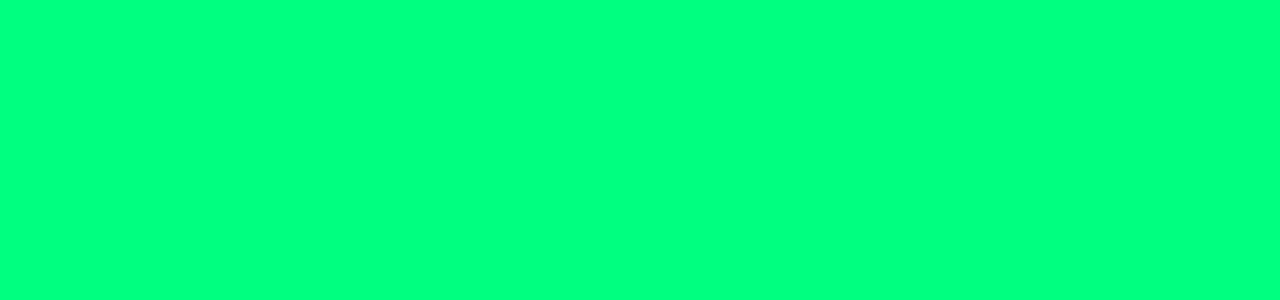
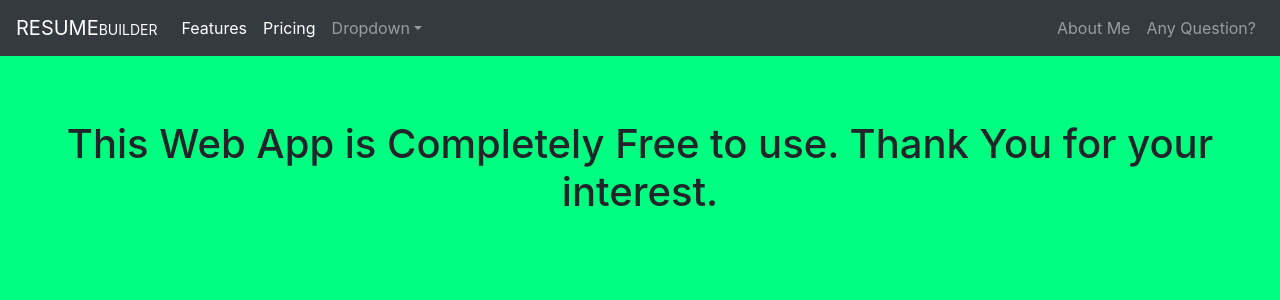
Before and after one commit to rezavai92/resume-builder-react-app, a React (Create React App) app: page /pricing in a window 1280 px wide. Shown: the top 300 px of the page. Built offline with nearby package versions, Linux system fonts and the light colour scheme.

Commit message:
pricing and features added

```diff
--- a/src/App.js
+++ b/src/App.js
@@ -8,6 +8,8 @@ import PageContextProvider from './components/contexts/pagecontext';
 import Certification from './components/Certification/addCertification'
 import Home from './components/Home/home'
 import HomeNav from './components/HomeNav/homenav'
+import Pricing from './components/Pricing/priciing'
+import Features from './components/Features/feature'
 import './App.css'
 
 
@@ -27,6 +29,8 @@ return(
   <Route path='/form/finalpage' exact component={FinalPage}  />
   <Route path='/form/experience' exact component={AddExperience} />
   <Route path="/form/certification" exact component={Certification} />
+  <Route path="/pricing" exact component={Pricing} />
+  <Route  path="/features" exact component ={Features}  />
 
  </BrowserRouter>
  </PageContextProvider>
--- a/src/components/Experience/experience.js
+++ b/src/components/Experience/experience.js
@@ -89,7 +89,7 @@ return (
           </div>
         </div >
         <div style={{textAlign:"center"}}>
-        <Button type="submit" varinat="success" > Finish Step </Button>
+        <Button type="submit" variant="success" > OK</Button>
         </div>
         </div>
         </form>
--- /dev/null
+++ b/src/components/Features/feature.js
@@ -0,0 +1,19 @@
+import React from 'react'
+import {Link} from 'react-router-dom';
+import HomeNav from '../HomeNav/homenav'
+
+
+const Features = ()=>{
+
+
+    return(
+       <div>
+            <HomeNav> </HomeNav>
+            <div>
+            <h1>New formats for resume will be added soon . Stay with us!! </h1>
+        </div>
+       </div>
+    )
+}
+
+export default Features
--- a/src/components/HomeNav/homenav.js
+++ b/src/components/HomeNav/homenav.js
@@ -14,8 +14,12 @@ const HomeNav = ()=>{
      <Navbar.Toggle aria-controls="responsive-navbar-nav" />
   <Navbar.Collapse id="responsive-navbar-nav">
     <Nav className="mr-auto">
-      <Nav.Link href="#features">Features</Nav.Link>
-      <Nav.Link href="#pricing">Pricing</Nav.Link>
+      <Nav.Link ><Link style={{textDecoration:"none" ,color:"white"}} to="/features" >Features</Link> </Nav.Link>
+      <Nav.Link >
+      <Link style={{textDecoration:"none" ,color:"white"}} to="/pricing" >Pricing</Link>
+
+
+      </Nav.Link>
       <NavDropdown title="Dropdown" id="collasible-nav-dropdown">
         <NavDropdown.Item href="#action/3.1">Action</NavDropdown.Item>
         <NavDropdown.Item href="#action/3.2">Another action</NavDropdown.Item>
--- a/src/components/PageOne/pageone.js
+++ b/src/components/PageOne/pageone.js
@@ -122,7 +122,7 @@ const PageOne =()=>{
 
                         <div className="button">
 
-                      <Button type="submit" variant="success" >Ok </Button>
+                      <Button type="submit" variant="success" >OK </Button>
                         </div>
 
 
--- a/src/components/PageTwo/pagetwo.js
+++ b/src/components/PageTwo/pagetwo.js
@@ -95,7 +95,7 @@ const PageTwo =()=>{
                     type="number" placeholder=" CGPA (e.g. 3.50)" />
                 </div>
                 <div className="submit">
-                    <Button type="submit" variant="success" >Ok</Button>
+                    <Button type="submit" variant="success" >OK</Button>
                  </div>
                 </div>
 
--- /dev/null
+++ b/src/components/Pricing/priciing.js
@@ -0,0 +1,19 @@
+import React from 'react'
+import {Link} from 'react-router-dom';
+import HomeNav from '../HomeNav/homenav'
+
+
+const Pricing = ()=>{
+
+
+    return(
+       <div>
+            <HomeNav> </HomeNav>
+            <div>
+            <h1>This Web App is Completely Free to use. Thank You for your interest.</h1>
+        </div>
+       </div>
+    )
+}
+
+export default Pricing
```
